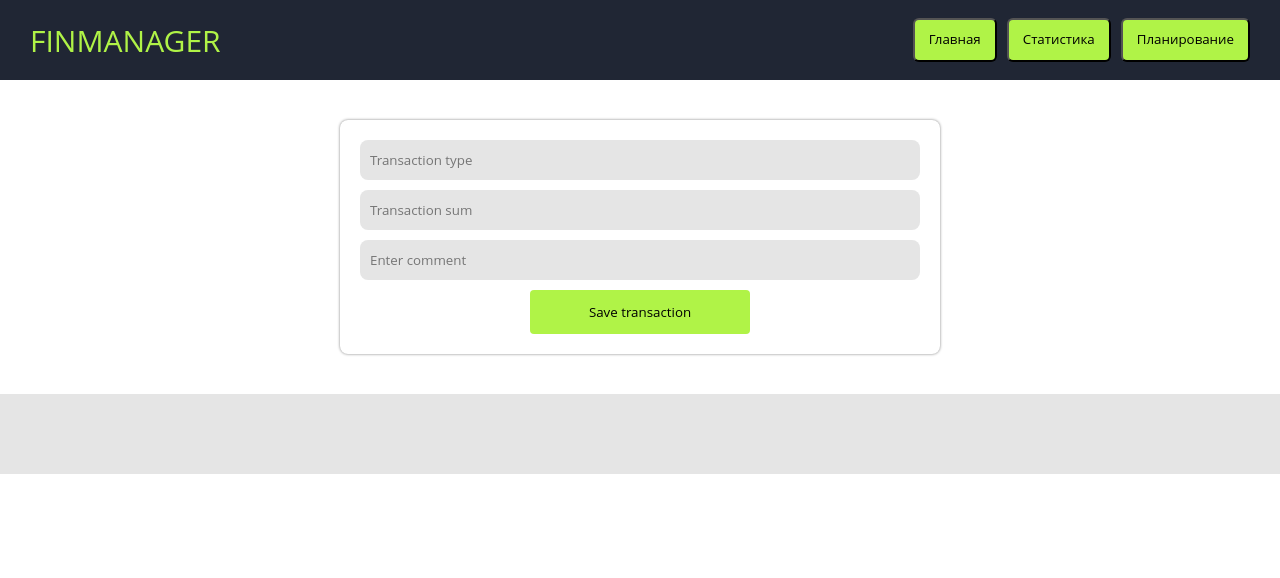
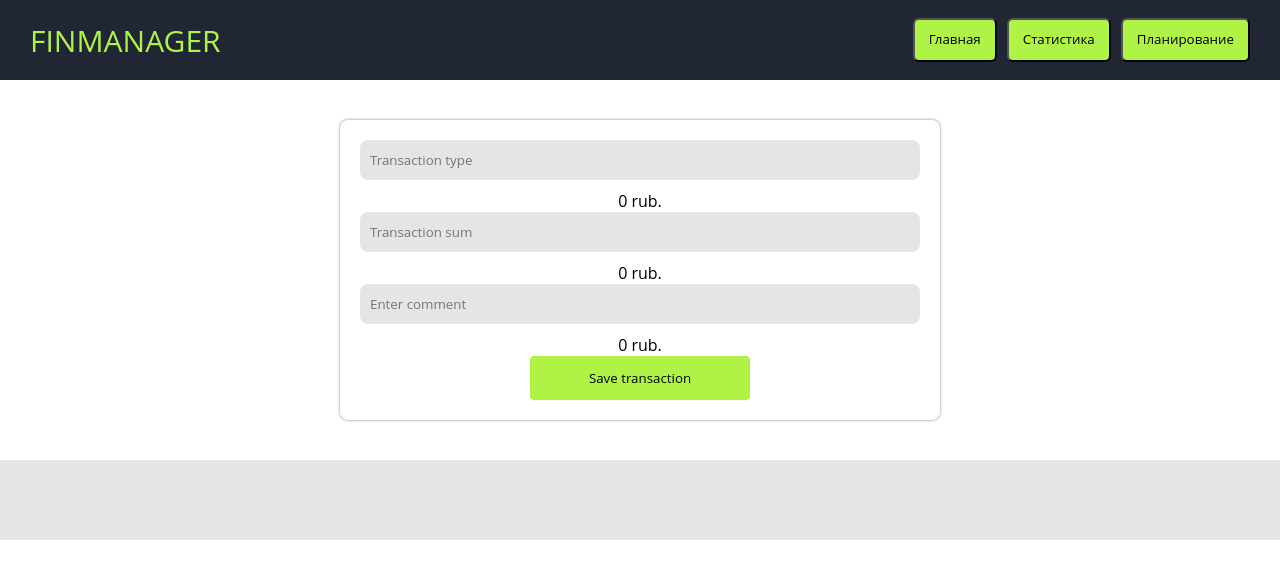
Before and after one commit to sp28337/react-learn, a React (Create React App) app: page / in a window 1280 px wide. Shown: the top 578 px of the page. Built offline with nearby package versions, Linux system fonts and the light colour scheme.

Commit message:
how to use the  useState()

```diff
--- a/src/components/comps/Input.jsx
+++ b/src/components/comps/Input.jsx
@@ -1,4 +1,4 @@
-import React from 'react'
+import React, { useState } from 'react'
 import css from "../../styles/form"
 
 const { Input } = css
@@ -8,13 +8,21 @@ const InputComponent = (props) => {
 
     const { placeholder, maxLength } = props
 
+    const [inputValue, setInputValue] = useState(0)
+
     return (
         <React.Fragment>
             <Input
                 type="text"
                 placeholder={placeholder}
                 maxLength={maxLength}
+                onChange={event => {
+                    const newValue = event.target.value
+                    setInputValue(newValue)
+                }}
+
             />
+            <span>{ inputValue } rub.</span>
 
         </React.Fragment>
     )
```
